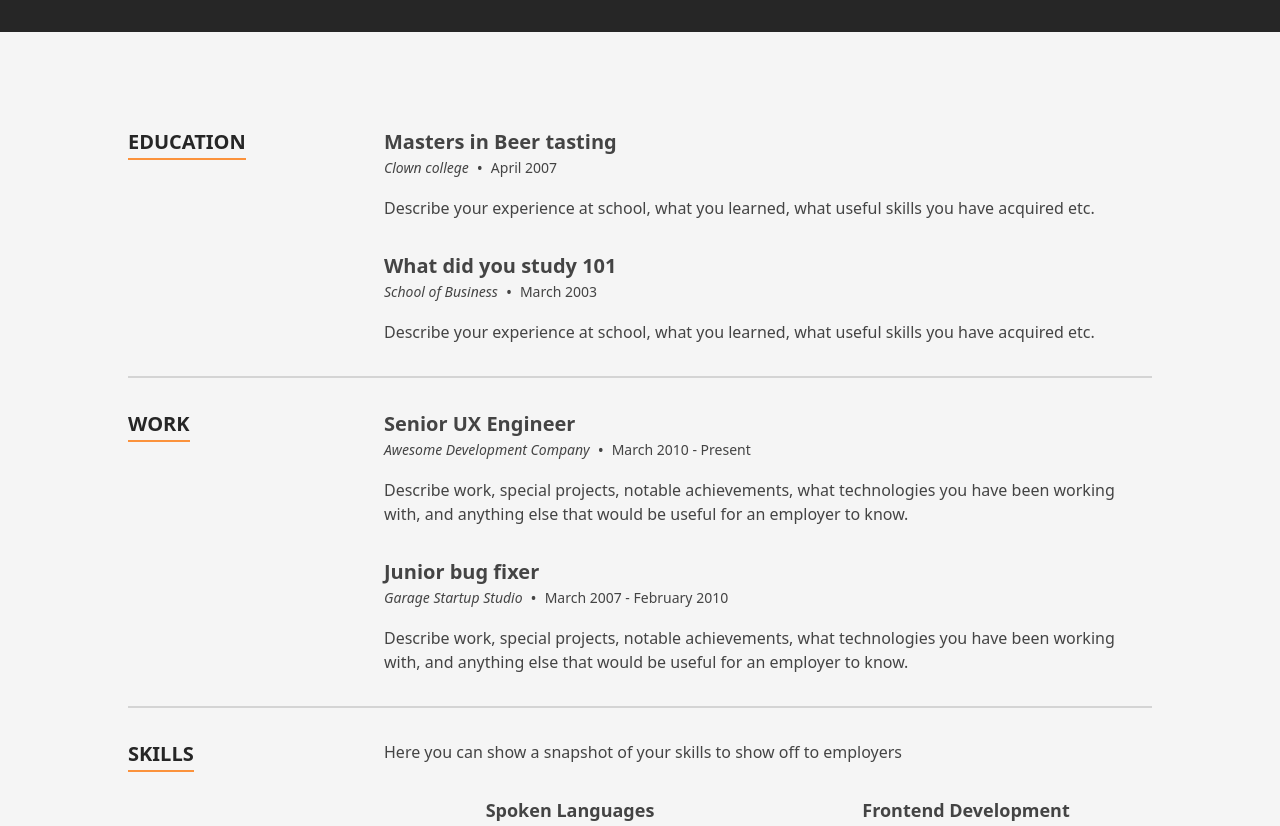
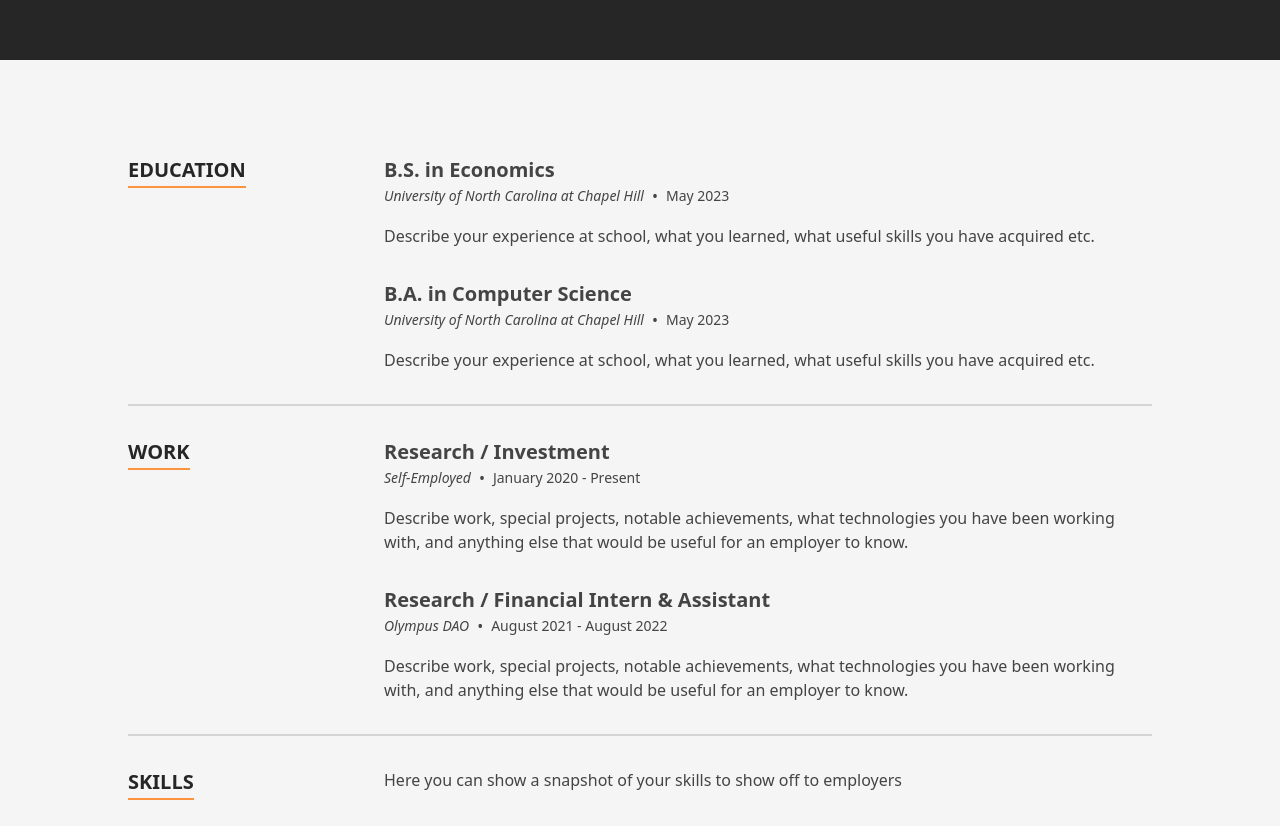
Before and after one commit to hduperier/hduperierweb, a Next.js app: page / in a window 1280 px wide. Shown: the part 1220-2046 px from the top of the page. Built offline with nearby package versions, Linux system fonts and the light colour scheme.

Commit message:
more data changes

```diff
--- a/src/data/data.tsx
+++ b/src/data/data.tsx
@@ -101,9 +101,7 @@ export const heroData: Hero = {
  */
 export const aboutData: About = {
   profileImageSrc: profilepic,
-  description: `Use this bio section as your way of describing yourself and saying what you do, what technologies you like
-  to use or feel most comfortable with, describing your personality, or whatever else you feel like throwing
-  in.`,
+  description: `I'm graduating from UNC-Chapel Hill in May 2023 with dual degrees in Economics and Computer Science. Besides those subject areas, I am greatly interested in financial markets (traditional, cryptocurrency, commodities), machine learning, and data science.`,
   aboutItems: [
     {label: 'Location', text: 'Chapel Hill, NC', Icon: MapIcon},
     {label: 'Age', text: '23', Icon: CalendarIcon},
@@ -261,24 +259,24 @@ export const portfolioItems: PortfolioItem[] = [
  */
 export const education: TimelineItem[] = [
   {
-    date: 'April 2007',
-    location: 'Clown college',
-    title: 'Masters in Beer tasting',
+    date: 'May 2023',
+    location: 'University of North Carolina at Chapel Hill',
+    title: 'B.S. in Economics',
     content: <p>Describe your experience at school, what you learned, what useful skills you have acquired etc.</p>,
   },
   {
-    date: 'March 2003',
-    location: 'School of Business',
-    title: 'What did you study 101',
+    date: 'May 2023',
+    location: 'University of North Carolina at Chapel Hill',
+    title: 'B.A. in Computer Science',
     content: <p>Describe your experience at school, what you learned, what useful skills you have acquired etc.</p>,
   },
 ];
 
 export const experience: TimelineItem[] = [
   {
-    date: 'March 2010 - Present',
-    location: 'Awesome Development Company',
-    title: 'Senior UX Engineer',
+    date: 'January 2020 - Present',
+    location: 'Self-Employed',
+    title: 'Research / Investment',
     content: (
       <p>
         Describe work, special projects, notable achievements, what technologies you have been working with, and
@@ -287,9 +285,9 @@ export const experience: TimelineItem[] = [
     ),
   },
   {
-    date: 'March 2007 - February 2010',
-    location: 'Garage Startup Studio',
-    title: 'Junior bug fixer',
+    date: 'August 2021 - August 2022',
+    location: 'Olympus DAO',
+    title: 'Research / Financial Intern & Assistant',
     content: (
       <p>
         Describe work, special projects, notable achievements, what technologies you have been working with, and
```
